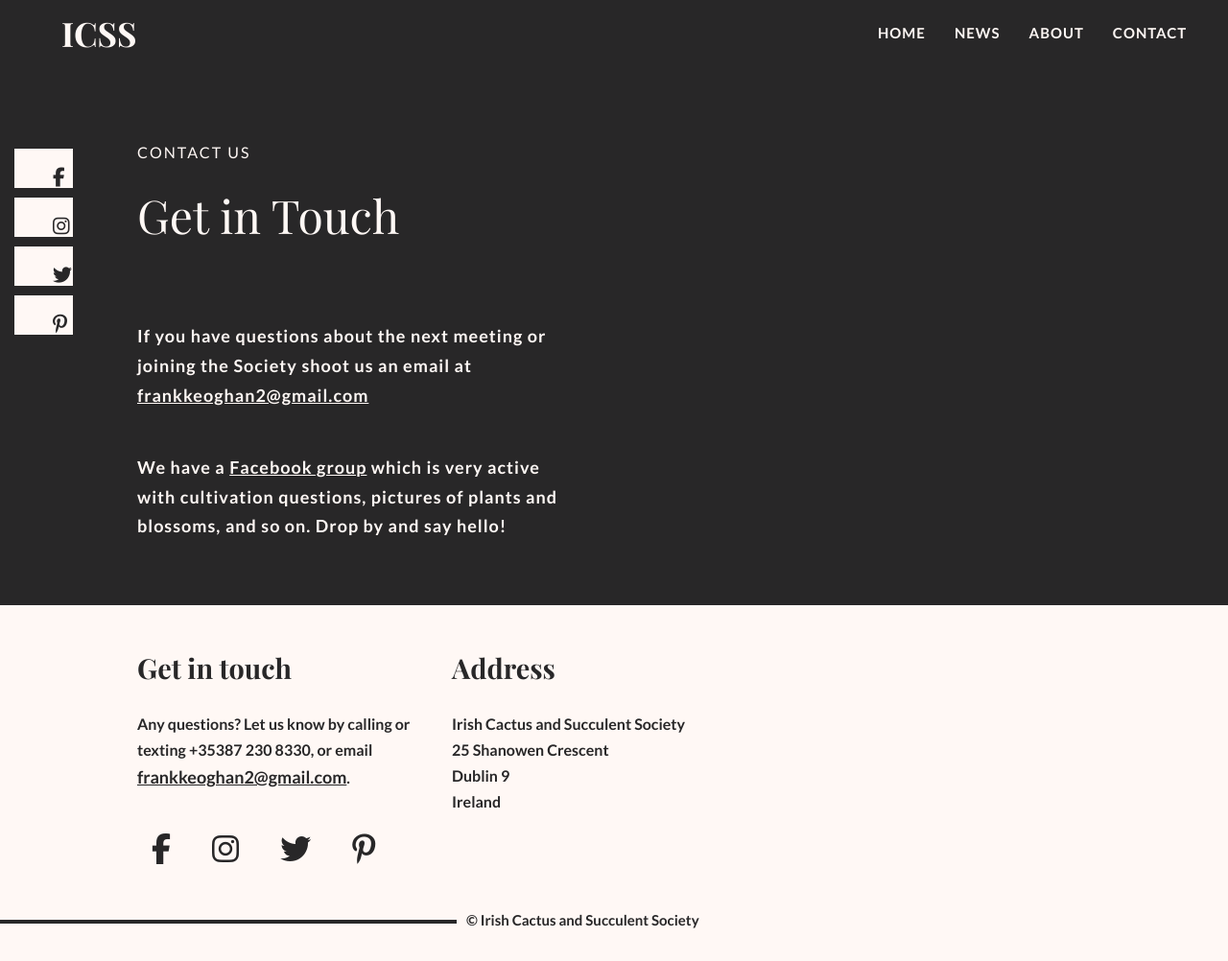
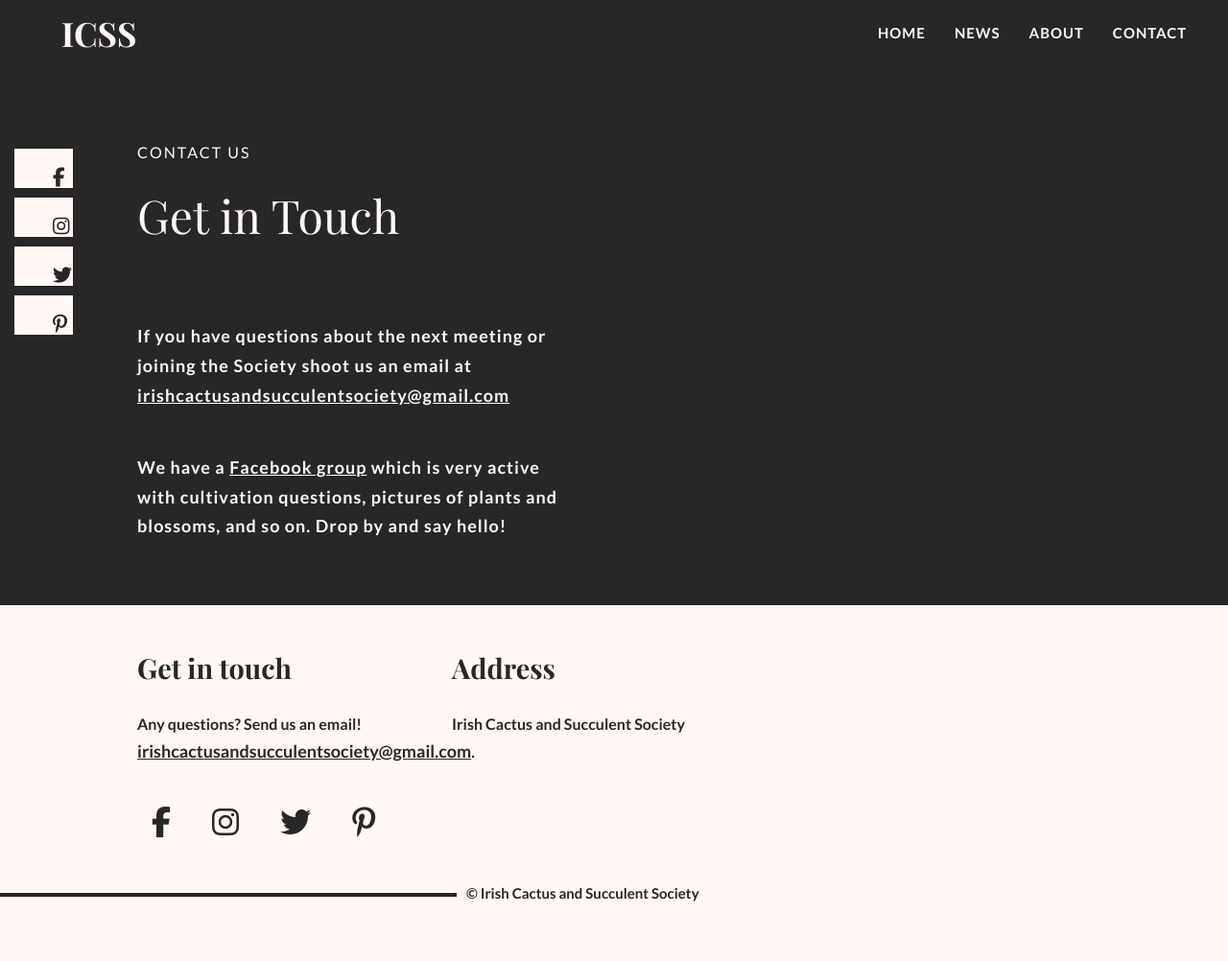
Before and after one commit to irishcactusandsucculentsociety/website, a Jekyll site: the page built from contact.md, in a window 1280 px wide and 1002 px high. Shown: the whole window at 96% size. Built offline with Jekyll 4.4.1, drawn with Linux system fonts in a browser that asks for light colours; nearby versions of some CDN libraries; some web fonts are replaced.

Commit message:
remove address, phone number, update email

```diff
--- a/_config.yml
+++ b/_config.yml
@@ -5,8 +5,7 @@ facebook_page_url: https://www.facebook.com/CactusandSucculentSocietyofIreland
 facebook_group_url: https://www.facebook.com/groups/203262631112580/
 instagram_url: https://www.instagram.com/cactussocietyie/
 pinterest_url: https://www.pinterest.co.uk/irishcactusandsucculentsociety
-society_contact_email: frankkeoghan2@gmail.com
-society_contact_number: +35387 230 8330
+society_contact_email: irishcactusandsucculentsociety@gmail.com
 google_analytics_enabled: true
 google_analytics_id: G-2KVY3T9LVS
 excerpt_separator: <!-- excerpt ends here -->
--- a/_layouts/default.html
+++ b/_layouts/default.html
@@ -73,8 +73,7 @@
                     Get in touch
                 </h4>
                 <p>
-                    Any questions? Let us know by calling or texting <strong>{{ site.society_contact_number}}</strong>, or
-                    email<strong> <a href="mailto:{{ site.society_contact_email }}" class="color_pink">{{ site.society_contact_email }}</a></strong>.
+                    Any questions? Send us an email! <strong> <a href="mailto:{{ site.society_contact_email }}" class="color_pink">{{ site.society_contact_email }}</a></strong>.
                 </p>
                 <!--social media - icons from fontawesome-->
                 <div class="social">
@@ -90,9 +89,6 @@
                 </h4>
                 <p>
                     Irish Cactus and Succulent Society<br />
-                    25 Shanowen Crescent<br />
-                    Dublin 9<br />
-                    Ireland
                 </p>
             </div>
 
--- a/_layouts/post.html
+++ b/_layouts/post.html
@@ -50,8 +50,7 @@
                     Get in touch
                 </h4>
                 <p>
-                    Any questions? Let us know by calling or texting <strong>{{ site.society_contact_number}}</strong>, or
-                    email<strong> <a href="mailto:{{ site.society_contact_email }}" class="color_pink">{{ site.society_contact_email }}</a></strong>.
+                    Any questions? Send us an email!<strong> <a href="mailto:{{ site.society_contact_email }}" class="color_pink">{{ site.society_contact_email }}</a></strong>.
                 </p>
                 <!--social media - icons from fontawesome-->
                 <div class="social">
@@ -67,9 +66,6 @@
                 </h4>
                 <p>
                     Irish Cactus and Succulent Society<br />
-                    25 Shanowen Crescent<br />
-                    Dublin 9<br />
-                    Ireland
                 </p>
             </div>
         </div>
```
